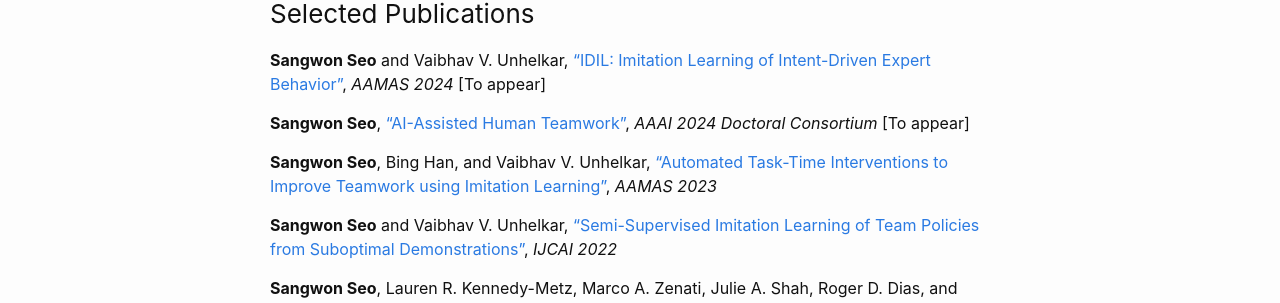
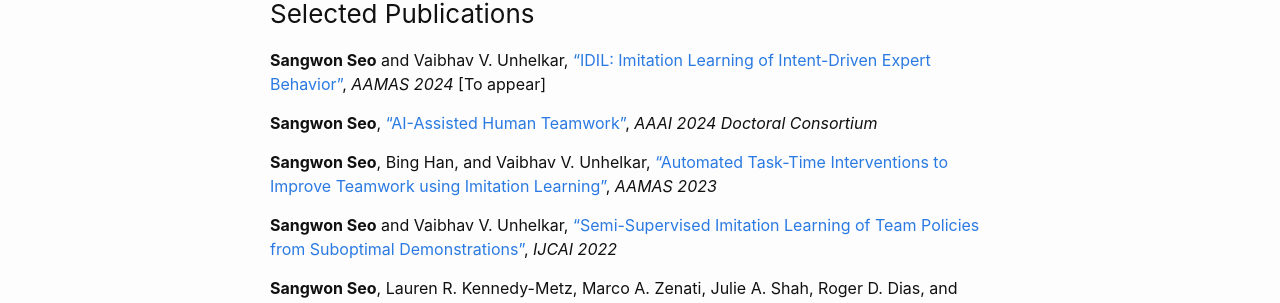
Before and after one commit to sangwon-seo/sangwon-seo.github.io, a Jekyll site: the page built from _pages/about.md, in a window 1280 px wide. Shown: the part 730-1033 px from the top of the page. Built offline with Jekyll 4.4.1, drawn with Linux system fonts in a browser that asks for light colours.

Commit message:
Update about.md

```diff
--- a/_pages/about.md
+++ b/_pages/about.md
@@ -18,8 +18,8 @@ Specifically, I am interested in:
 *AAMAS 2024* [To appear]
 
 **Sangwon Seo**,
-["AI-Assisted Human Teamwork"](https://unhelkar.github.io/group/assets/pdf/papers/2024-Seo-AAAI-DC.pdf),
-*AAAI 2024 Doctoral Consortium* [To appear]
+["AI-Assisted Human Teamwork"](https://ojs.aaai.org/index.php/AAAI/article/view/30408),
+*AAAI 2024 Doctoral Consortium*
 
 **Sangwon Seo**, Bing Han, and Vaibhav V. Unhelkar,
 ["Automated Task-Time Interventions to Improve Teamwork using Imitation Learning"](https://arxiv.org/abs/2303.00413),
```
